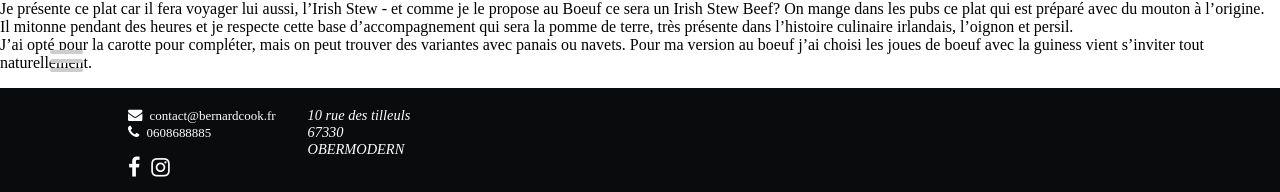
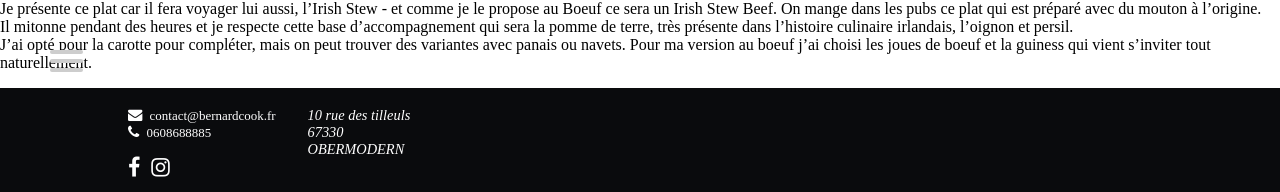
Before and after one commit to thomas6791/bernardcook, a Jekyll site: the page built from _plats/irish-stew-beef.md, in a window 1280 px wide. Shown: the top 192 px of the page. Built offline with Jekyll 4.4.1, drawn with Linux system fonts in a browser that asks for light colours; nearby versions of some CDN libraries; some web fonts are replaced.

Commit message:
Update Autres suggestions - Plats “irish-stew-beef”

```diff
--- a/_plats/irish-stew-beef.md
+++ b/_plats/irish-stew-beef.md
@@ -4,8 +4,8 @@ title: Irish Stew Beef
 published: true
 image: /assets/images/irish.jpeg
 ---
-Je présente ce plat car il fera voyager lui aussi, l'Irish Stew - et comme je le propose au Boeuf ce sera un Irish Stew Beef? On mange dans les pubs ce plat qui est préparé avec du mouton à l'origine.
+Je présente ce plat car il fera voyager lui aussi, l'Irish Stew - et comme je le propose au Boeuf ce sera un Irish Stew Beef. On mange dans les pubs ce plat qui est préparé avec du mouton à l'origine.
 
  Il mitonne pendant des heures et je respecte cette base d'accompagnement qui sera la pomme de terre, très présente dans l'histoire culinaire irlandais, l'oignon et persil.
 
-J'ai opté pour la carotte pour compléter, mais on peut trouver des variantes avec panais ou navets. Pour ma version au boeuf j'ai choisi les joues de boeuf avec la guiness vient s'inviter tout naturellement.
+J'ai opté pour la carotte pour compléter, mais on peut trouver des variantes avec panais ou navets. Pour ma version au boeuf j'ai choisi les joues de boeuf et la guiness qui vient s'inviter tout naturellement.
```
